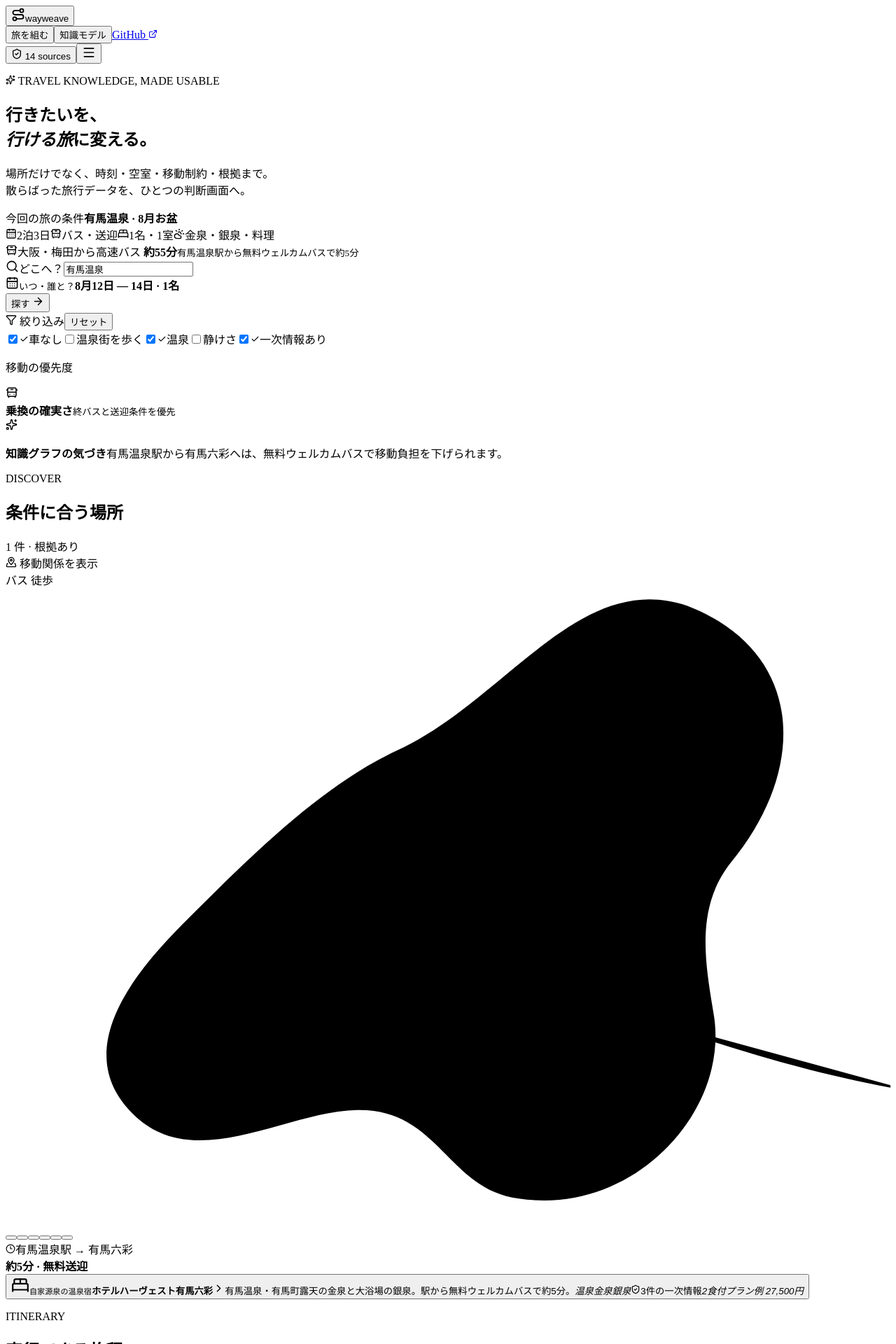
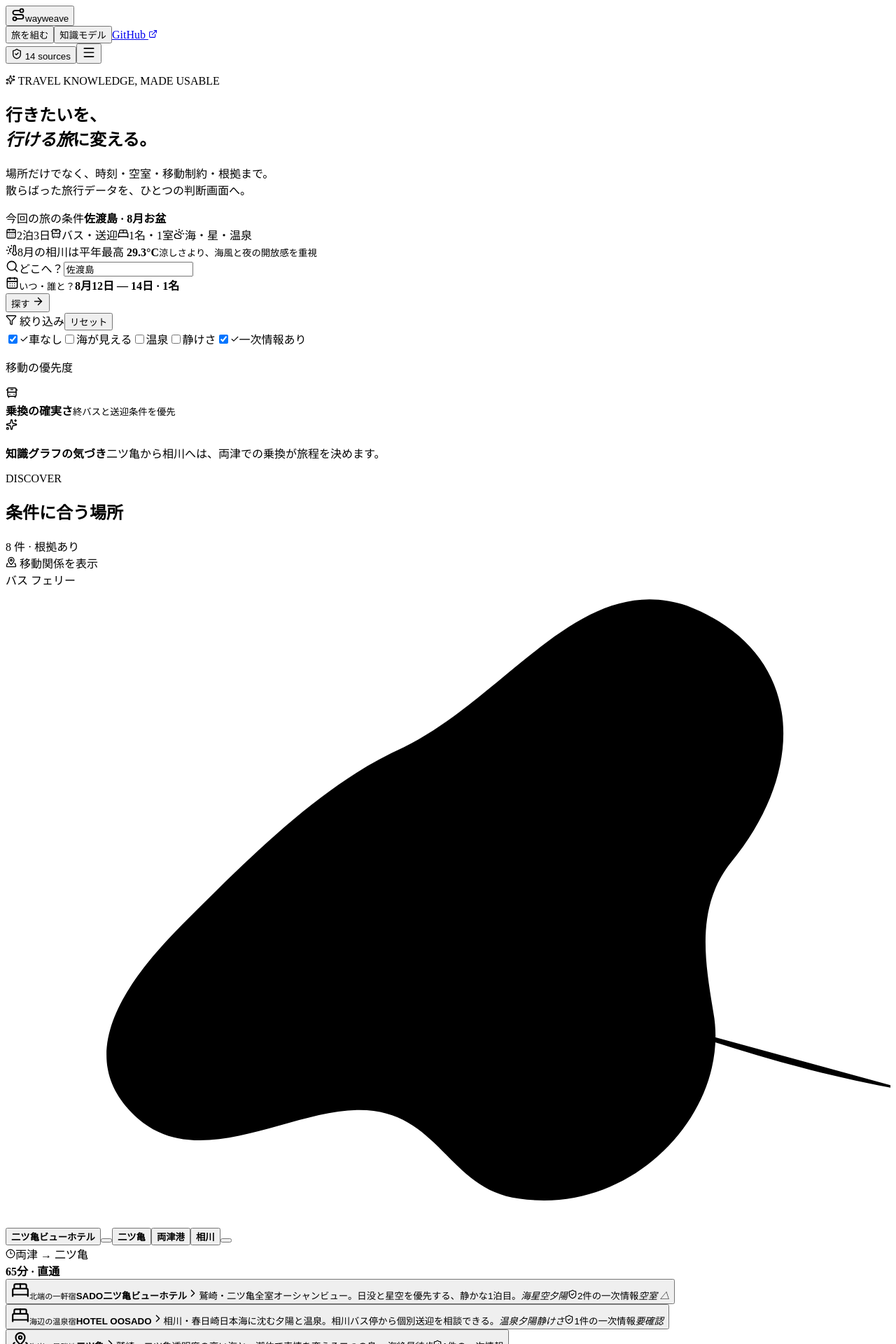
Before and after one commit to KAFKA2306/travel, a React (Vite) app: page / in a window 1280 px wide. Shown: the top 1920 px of the page at 70% size. Built offline with nearby package versions, Linux system fonts and the light colour scheme; the HTML template or start-up script is replaced by a standard one.

Commit message:
Restore Sado as active planner scenario

```diff
--- a/src/App.tsx
+++ b/src/App.tsx
@@ -21,15 +21,16 @@ import {
   ShieldCheck,
   Ship,
   Sparkles,
+  ThermometerSun,
   X,
 } from 'lucide-react'
 import { itinerary, ontologyGroups, places, sources } from './data'
 import type { ItineraryItem, Place } from './types'
 
 const filters = [
-  { id: 'car-free', label: '車なし', test: (place: Place) => place.tags.some((tag) => ['バス', '徒歩', '送迎', '乗換なし'].includes(tag)) || place.kind === 'transport' },
-  { id: 'sea', label: '温泉街を歩く', test: (place: Place) => place.tags.includes('町歩き') || place.tags.includes('徒歩') },
-  { id: 'onsen', label: '温泉', test: (place: Place) => place.tags.some((tag) => ['温泉', '金泉', '銀泉', '露天'].includes(tag)) },
+  { id: 'car-free', label: '車なし', test: (place: Place) => place.tags.some((tag) => ['バス', '徒歩', '送迎相談', '送迎'].includes(tag)) || place.kind === 'transport' },
+  { id: 'sea', label: '海が見える', test: (place: Place) => place.tags.includes('海') || place.tags.includes('夕陽') },
+  { id: 'onsen', label: '温泉', test: (place: Place) => place.tags.includes('温泉') },
   { id: 'quiet', label: '静けさ', test: (place: Place) => place.tags.includes('静けさ') || place.tags.includes('星空') },
   { id: 'verified', label: '一次情報あり', test: (place: Place) => place.sourceIds.length > 0 },
 ]
@@ -44,19 +45,19 @@ const modeIcons: Record<ItineraryItem['mode'], typeof BusFront> = {
 
 function App() {
   const [tab, setTab] = useState<'explore' | 'model'>('explore')
-  const [query, setQuery] = useState('有馬温泉')
-  const [activeFilters, setActiveFilters] = useState(new Set(['car-free', 'onsen', 'verified']))
-  const [selectedPlaceId, setSelectedPlaceId] = useState('arima-roku')
+  const [query, setQuery] = useState('佐渡島')
+  const [activeFilters, setActiveFilters] = useState(new Set(['car-free', 'verified']))
+  const [selectedPlaceId, setSelectedPlaceId] = useState('futatsugame-hotel')
   const [sourcesOpen, setSourcesOpen] = useState(false)
   const [menuOpen, setMenuOpen] = useState(false)
 
   const visiblePlaces = useMemo(() => {
     const normalizedQuery = query.trim().toLowerCase()
     return places.filter((place) => {
-      const matchesQuery = !normalizedQuery || normalizedQuery === '有馬温泉' || [place.name, place.area, place.description, ...place.tags]
+      const matchesQuery = !normalizedQuery || [place.name, place.area, place.description, ...place.tags]
         .join(' ')
         .toLowerCase()
-        .includes(normalizedQuery)
+        .includes(normalizedQuery.replace('佐渡島', ''))
       return matchesQuery && [...activeFilters].every((id) => filters.find((filter) => filter.id === id)?.test(place))
     })
   }, [activeFilters, query])
@@ -106,14 +107,14 @@ function App() {
             </div>
             <div className="trip-brief-card">
               <span className="card-kicker">今回の旅の条件</span>
-              <strong>有馬温泉 · 8月お盆</strong>
+              <strong>佐渡島 · 8月お盆</strong>
               <div className="brief-grid">
                 <span><CalendarDays size={16} />2泊3日</span>
                 <span><BusFront size={16} />バス・送迎</span>
                 <span><BedDouble size={16} />1名・1室</span>
-                <span><CloudSun size={16} />金泉・銀泉・料理</span>
+                <span><CloudSun size={16} />海・星・温泉</span>
               </div>
-              <div className="weather-note"><BusFront size={17} /><span>大阪・梅田から高速バス <b>約55分</b><small>有馬温泉駅から無料ウェルカムバスで約5分</small></span></div>
+              <div className="weather-note"><ThermometerSun size={17} /><span>8月の相川は平年最高 <b>29.3°C</b><small>涼しさより、海風と夜の開放感を重視</small></span></div>
             </div>
           </section>
 
@@ -155,7 +156,7 @@ function App() {
               </div>
               <div className="rail-insight">
                 <Sparkles size={17} />
-                <p><b>知識グラフの気づき</b>有馬温泉駅から有馬六彩へは、無料ウェルカムバスで移動負担を下げられます。</p>
+                <p><b>知識グラフの気づき</b>二ツ亀から相川へは、両津での乗換が旅程を決めます。</p>
               </div>
             </aside>
 
@@ -165,13 +166,13 @@ function App() {
                 <span>{visiblePlaces.length} 件 · 根拠あり</span>
               </div>
 
-              <div className="atlas-card" aria-label="有馬温泉の旅程マップ">
+              <div className="atlas-card" aria-label="佐渡島の旅程マップ">
                 <div className="atlas-header">
                   <span><MapPinned size={16} /> 移動関係を表示</span>
-                  <div className="atlas-legend"><i className="legend-bus" />バス <i className="legend-ferry" />徒歩</div>
+                  <div className="atlas-legend"><i className="legend-bus" />バス <i className="legend-ferry" />フェリー</div>
                 </div>
                 <div className="atlas-surface">
-                  <svg viewBox="0 0 100 72" role="img" aria-label="有馬温泉駅、有馬温泉街、有馬六彩を結ぶ経路">
+                  <svg viewBox="0 0 100 72" role="img" aria-label="二ツ亀、両津、相川を結ぶ経路">
                     <path className="island-shape" d="M77 2C90 7 91 20 82 31c-4 5-3 11-2 17 2 11-9 23-22 21-8-1-9-10-18-10-8 0-18 7-25 1-8-7-1-16 5-22 8-8 16-16 25-20C57 12 65-2 77 2Z" />
                     <path className="route-line" d="M75 12 C80 26 76 38 70 48 C58 49 44 50 27 53" />
                     <path className="ferry-line" d="M70 48 C82 52 91 55 103 57" />
@@ -186,10 +187,10 @@ function App() {
                       title={place.name}
                     >
                       <span />
-                      {(selectedPlace.id === place.id || ['arima-station', 'arima-roku', 'arima-town'].includes(place.id)) && <b>{place.name.replace('ホテルハーヴェスト', '').replace('トラットリア＆ブッフェ', 'ALTURA')}</b>}
+                      {(selectedPlace.id === place.id || ['futatsugame', 'ryotsu-port', 'aikawa'].includes(place.id)) && <b>{place.name.replace('SADO', '').replace('HOTEL ', '')}</b>}
                     </button>
                   ))}
-                  <div className="map-fact"><Clock3 size={14} /><span>有馬温泉駅 → 有馬六彩<br /><b>約5分 · 無料送迎</b></span></div>
+                  <div className="map-fact"><Clock3 size={14} /><span>両津 → 二ツ亀<br /><b>65分 · 直通</b></span></div>
                 </div>
               </div>
 
@@ -238,7 +239,7 @@ function App() {
               </div>
               <div className="decision-alert">
                 <span><CircleDot size={16} /></span>
-                <p><b>先に押さえるもの</b>お盆の1名利用と夕食枠。宿泊プラン、レストラン、送迎条件を先に確認。</p>
+                <p><b>先に押さえるもの</b>二ツ亀の8月12日は残室わずか。航空券より先に、1名利用と夕食を確認。</p>
               </div>
               <button className="outline-button" onClick={() => setSourcesOpen(true)}>根拠と更新日を見る <ArrowRight size={16} /></button>
             </aside>
```
